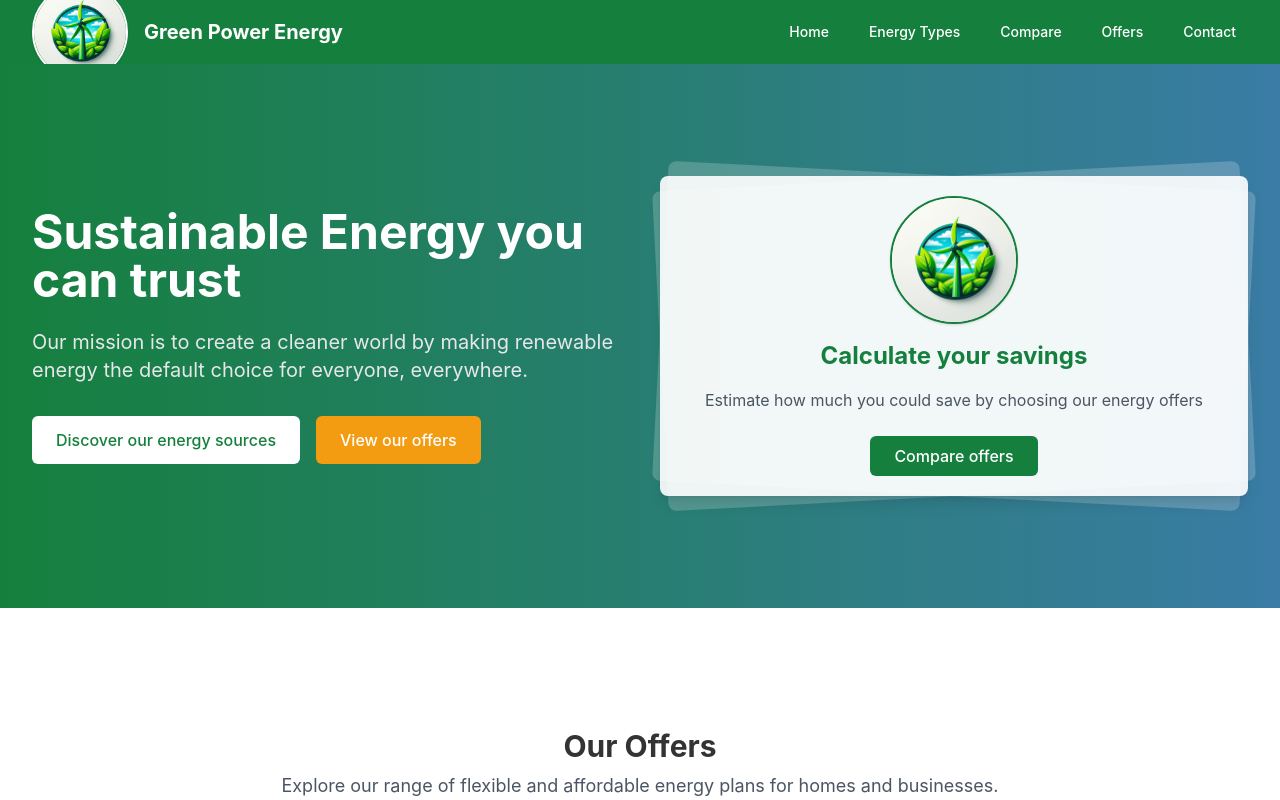
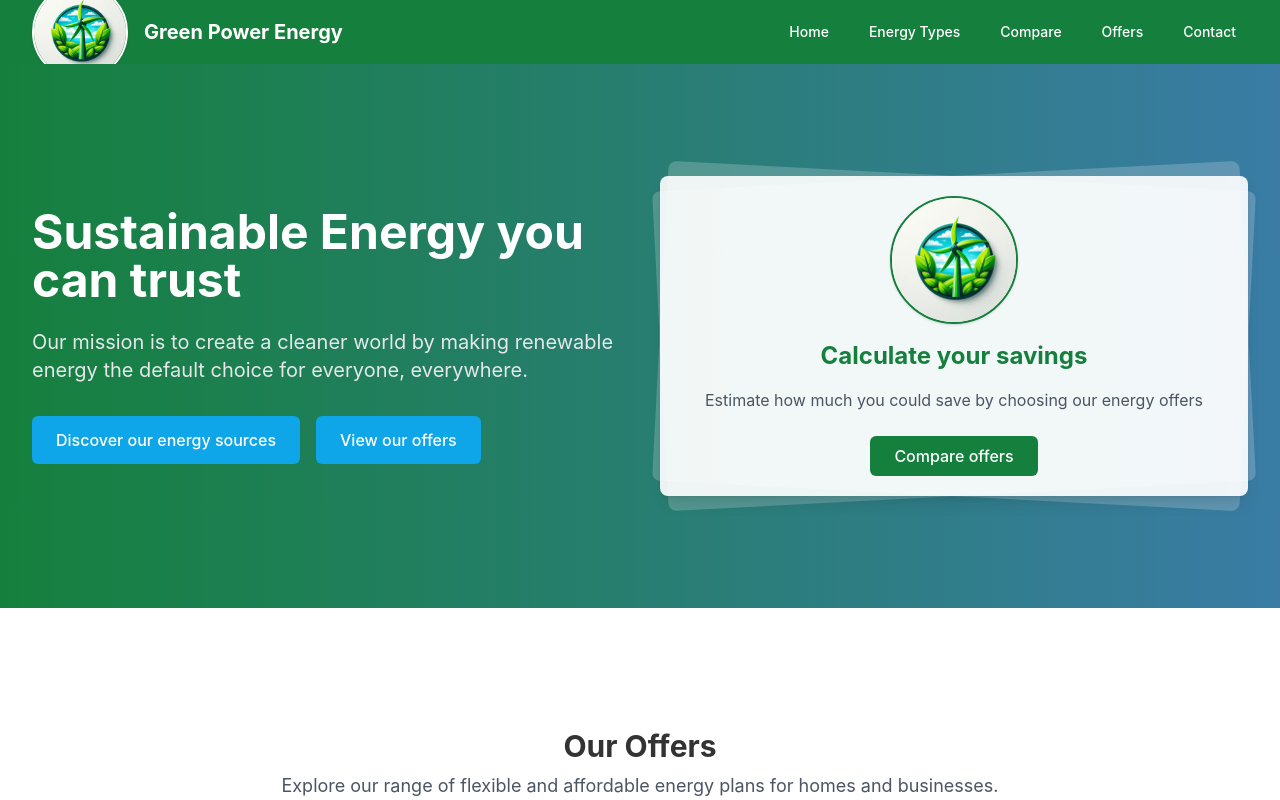
Before and after one commit to engie-codespace/demo6-dirty-power, a React (Create React App) app: page /#/ in a window 1280 px wide. Shown: the top 800 px of the page. Built offline with nearby package versions, Linux system fonts and the light colour scheme.

Commit message:
sky blue buttons

```diff
--- a/src/components/Hero.tsx
+++ b/src/components/Hero.tsx
@@ -16,13 +16,13 @@ const Hero: React.FC = () => {
             <div className="flex flex-wrap gap-4">
               <Link
                 to="/energy-types"
-                className="inline-block bg-white text-primary font-medium px-6 py-3 rounded-md hover:bg-gray-100 transition-colors"
+                className="inline-block bg-sky-500 text-white font-medium px-6 py-3 rounded-md hover:bg-sky-600 transition-colors"
               >
                 Discover our energy sources
               </Link>
               <Link
                 to="/offers"
-                className="inline-block bg-accent text-white font-medium px-6 py-3 rounded-md hover:bg-yellow-500 transition-colors"
+                className="inline-block bg-sky-500 text-white font-medium px-6 py-3 rounded-md hover:bg-sky-600 transition-colors"
               >
                 View our offers
               </Link>
```
